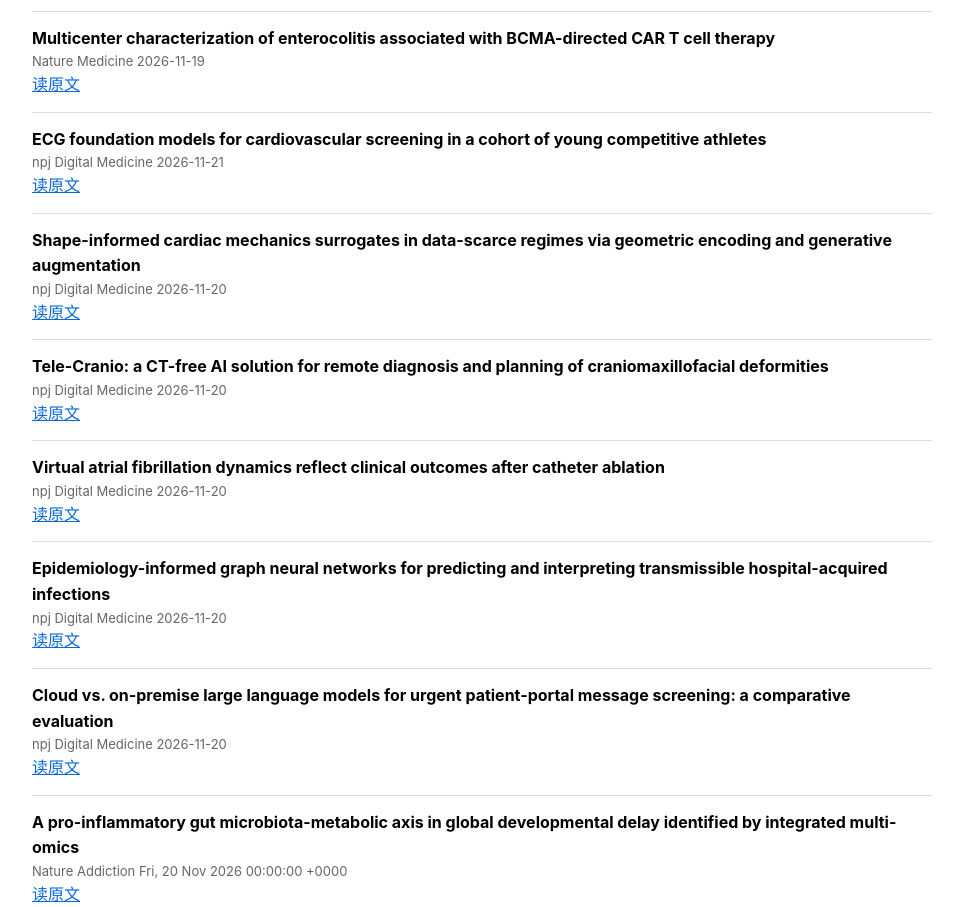
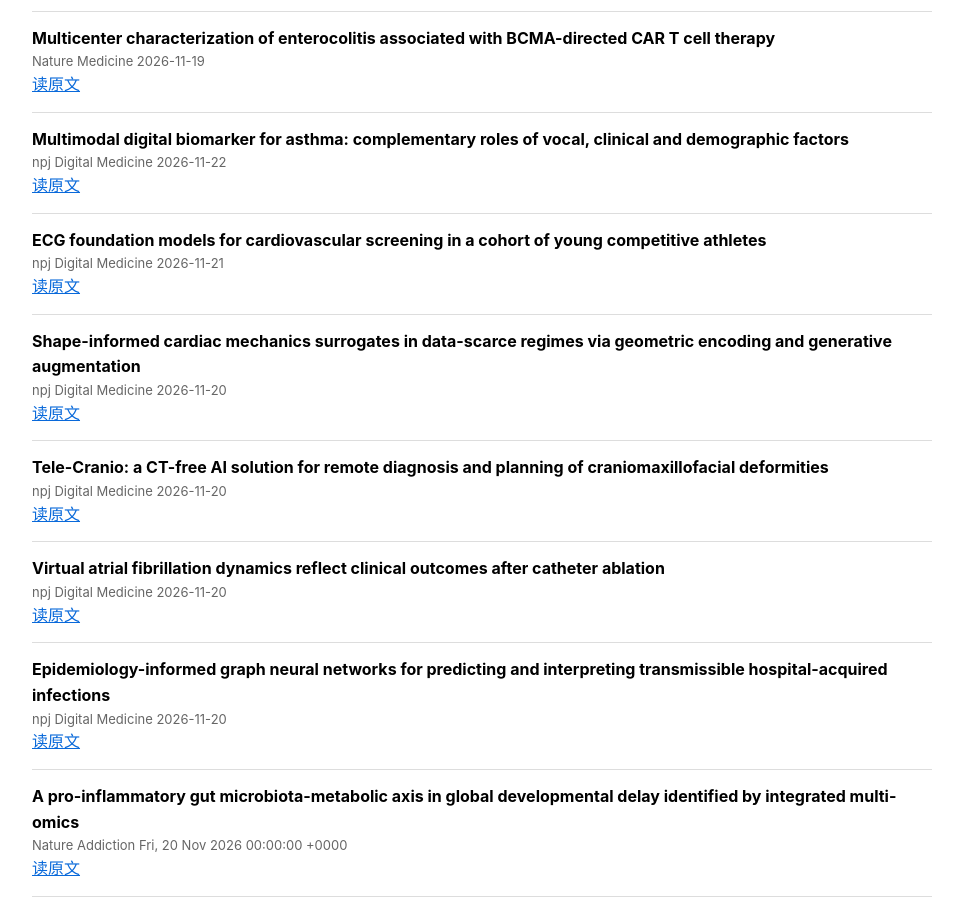
Before and after one commit to itswinky1212-cmd/my-radar, a plain HTML site: page index.html in a window 1280 px wide. Shown: the part 750-1657 px from the top of the page, without its empty margins (158-1121 px from the left). Drawn offline with Linux system fonts and the light colour scheme.

Commit message:
update news

```diff
--- a/index.html
+++ b/index.html
@@ -14,7 +14,7 @@ a { color: #0969da; }
 </head>
 <body>
 <h1>我的 AI 医疗资讯雷达</h1>
-<p class="notice">自动更新，信息整理，不构成医疗建议。更新时间：2026-11-22 03:36 UTC</p>
+<p class="notice">自动更新，信息整理，不构成医疗建议。更新时间：2026-11-23 04:08 UTC</p>
 
     <div class="item">
       <div><b>Concerns about use of placebo control in clinical trials of Obinutuzumab β for aquaporin-4 antibody positive neuromyelitis optica spectrum disorder</b></div>
@@ -53,6 +53,12 @@ a { color: #0969da; }
     </div>
 
     <div class="item">
+      <div><b>Multimodal digital biomarker for asthma: complementary roles of vocal, clinical and demographic factors</b></div>
+      <div class="source">npj Digital Medicine 2026-11-22</div>
+      <div><a href="https://www.nature.com/articles/s41746-026-03465-w">读原文</a></div>
+    </div>
+
+    <div class="item">
       <div><b>ECG foundation models for cardiovascular screening in a cohort of young competitive athletes</b></div>
       <div class="source">npj Digital Medicine 2026-11-21</div>
       <div><a href="https://www.nature.com/articles/s41746-026-03474-9">读原文</a></div>
@@ -80,12 +86,6 @@ a { color: #0969da; }
       <div><b>Epidemiology-informed graph neural networks for predicting and interpreting transmissible hospital-acquired infections</b></div>
       <div class="source">npj Digital Medicine 2026-11-20</div>
       <div><a href="https://www.nature.com/articles/s41746-026-03382-y">读原文</a></div>
-    </div>
-
-    <div class="item">
-      <div><b>Cloud vs. on-premise large language models for urgent patient-portal message screening: a comparative evaluation</b></div>
-      <div class="source">npj Digital Medicine 2026-11-20</div>
-      <div><a href="https://www.nature.com/articles/s41746-026-03477-6">读原文</a></div>
     </div>
 
     <div class="item">
```
